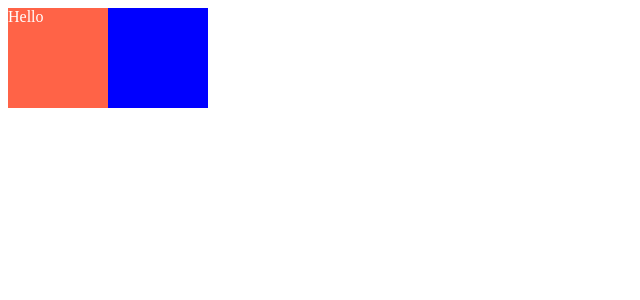
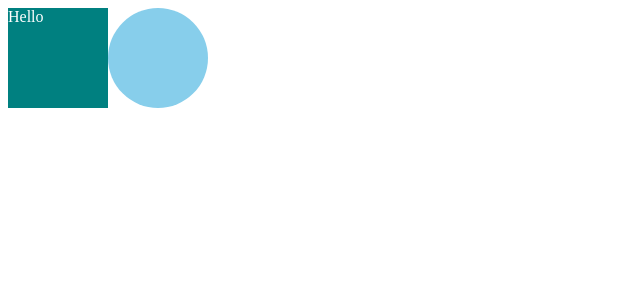
Before and after one commit to FixingWoo/styled-components, a React (Create React App) app: page / in a window 1280 px wide. Shown: the top 300 px of the page, without its empty margins (0-640 px from the left). Built offline with nearby package versions, Linux system fonts and the light colour scheme.

Commit message:
file: reaeme 파일 제거

```diff
--- a/src/App.js
+++ b/src/App.js
@@ -4,14 +4,8 @@
   display: flex;
 `;
 
-const FirstBox = styled.div`
-  background-color: tomato;
-  width: 100px;
-  height: 100px;
-`;
-
-const SecondBox = styled.div`
-  background-color: blue;
+const Box = styled.div`
+  background-color: ${props => props.bgColor};
   width: 100px;
   height: 100px;
 `;
@@ -20,15 +14,19 @@
   color: white;
 `;
 
+const Circle = styled(Box)`
+  border-radius: 50%;
+`
+
 
 function App() {
   return (
     <Parent>
-      <FirstBox>
+      <Box bgColor="teal">
         <Text>Hello</Text>
-      </FirstBox>
+      </Box>
 
-      <SecondBox />
+      <Circle bgColor="skyblue"/>
     </Parent>
   );
 }
```
Also changed, not shown: 1 other file (tests, documents, lock files or other folders).
